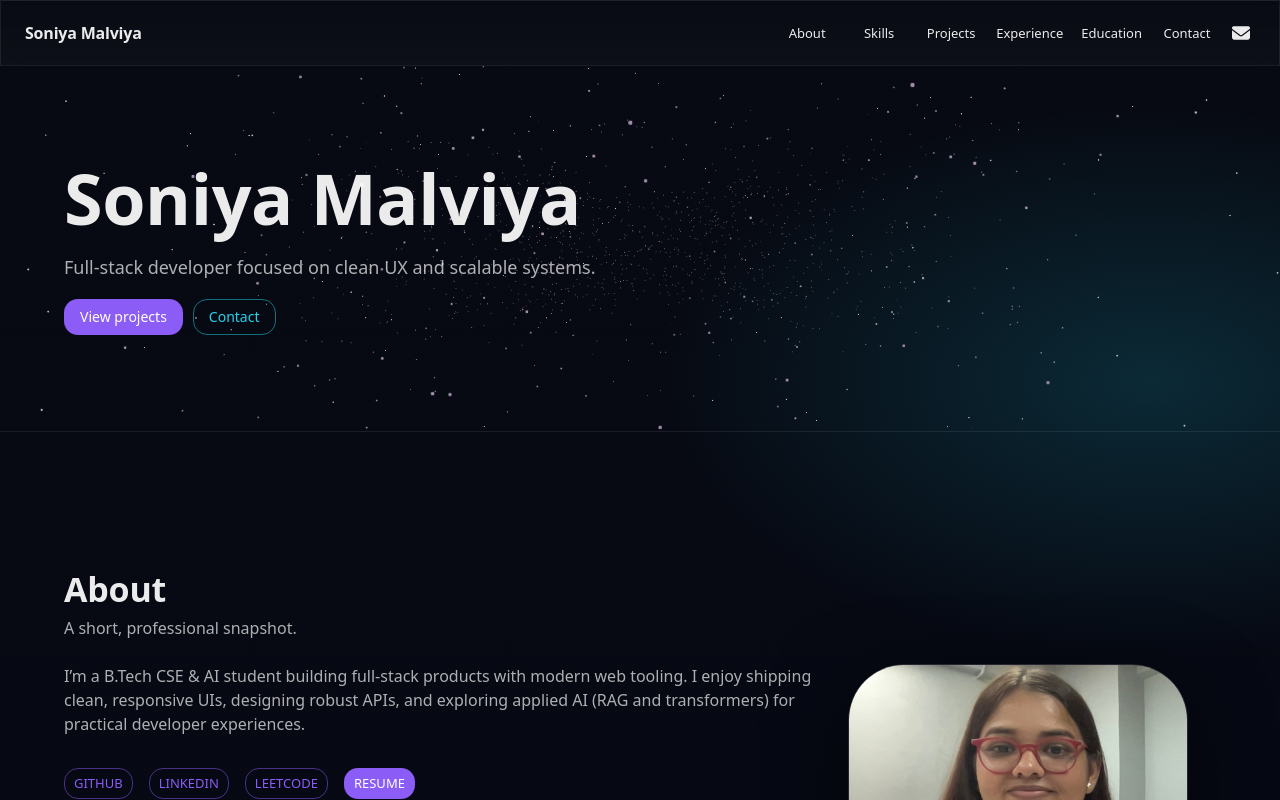
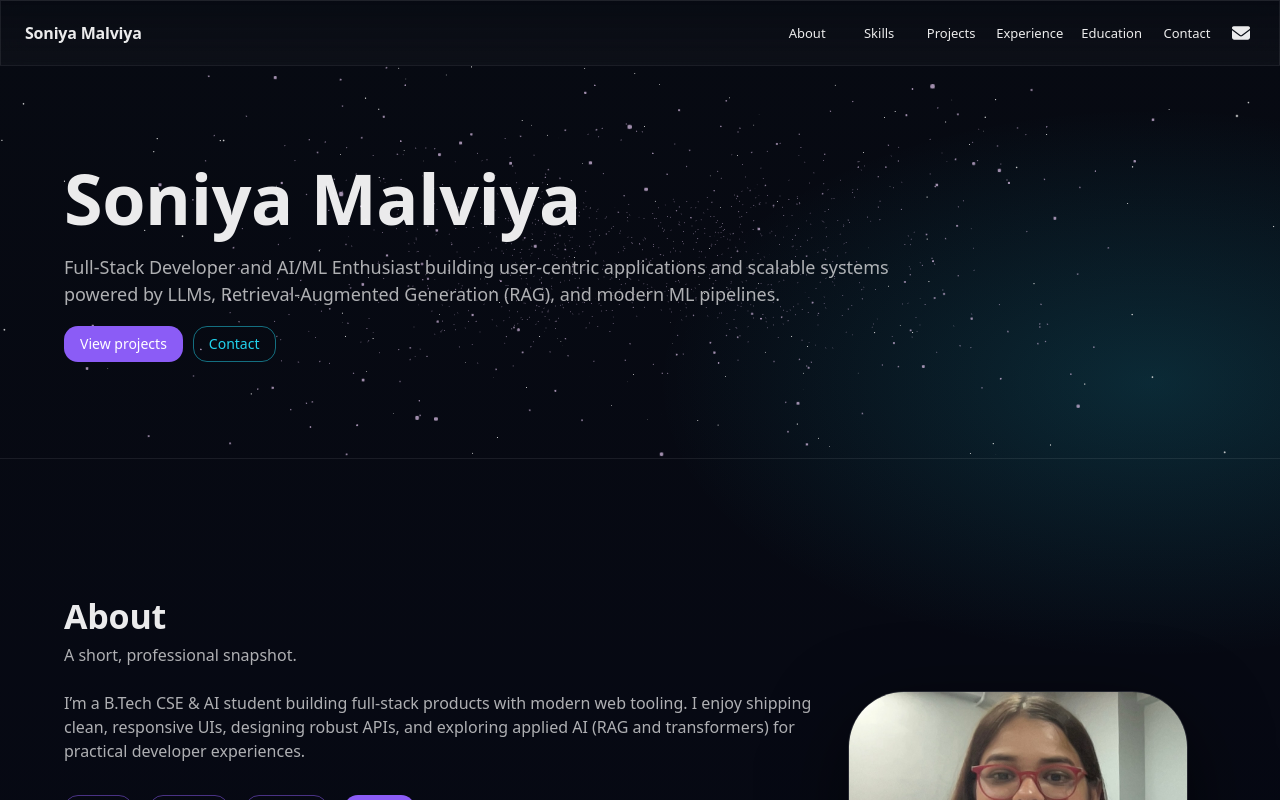
Before and after one commit to soniya-malviy/soniyamalviya, a React (Vite) app: page / in a window 1280 px wide. Shown: the top 800 px of the page. Built offline with nearby package versions, Linux system fonts and the light colour scheme.

Commit message:
added new resume

```diff
--- a/src/data/profile.ts
+++ b/src/data/profile.ts
@@ -20,7 +20,7 @@ export type Experience = {
 
 export const profile = {
   name: 'Soniya Malviya',
-  headline: 'Full-stack developer focused on clean UX and scalable systems.',
+  headline: 'Full-Stack Developer and AI/ML Enthusiast building user-centric applications and scalable systems powered by LLMs, Retrieval-Augmented Generation (RAG), and modern ML pipelines.',
 
   email: 'soniya.04malviya@gmail.com',
 
@@ -38,7 +38,7 @@ export const profile = {
       school: 'Rishihood University, Sonipat, Haryana',
       degree: 'B.Tech in Computer Science & Artificial Intelligence',
       dates: 'Aug 2023 – Jul 2027',
-      gpa: '7.75 / 10',
+      gpa: '8.5 / 10',
     },
   ],
   skills: {
```
Also changed, not shown: 1 other file (tests, documents, lock files or other folders).
